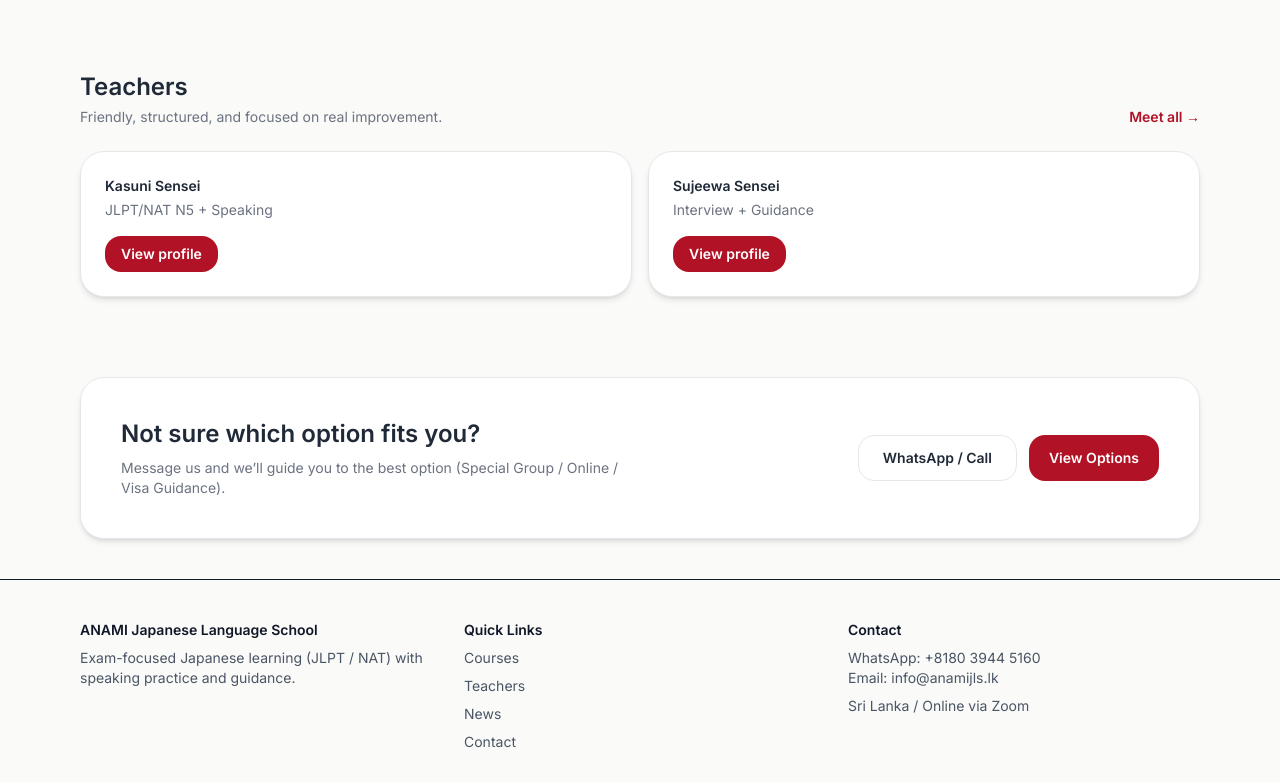
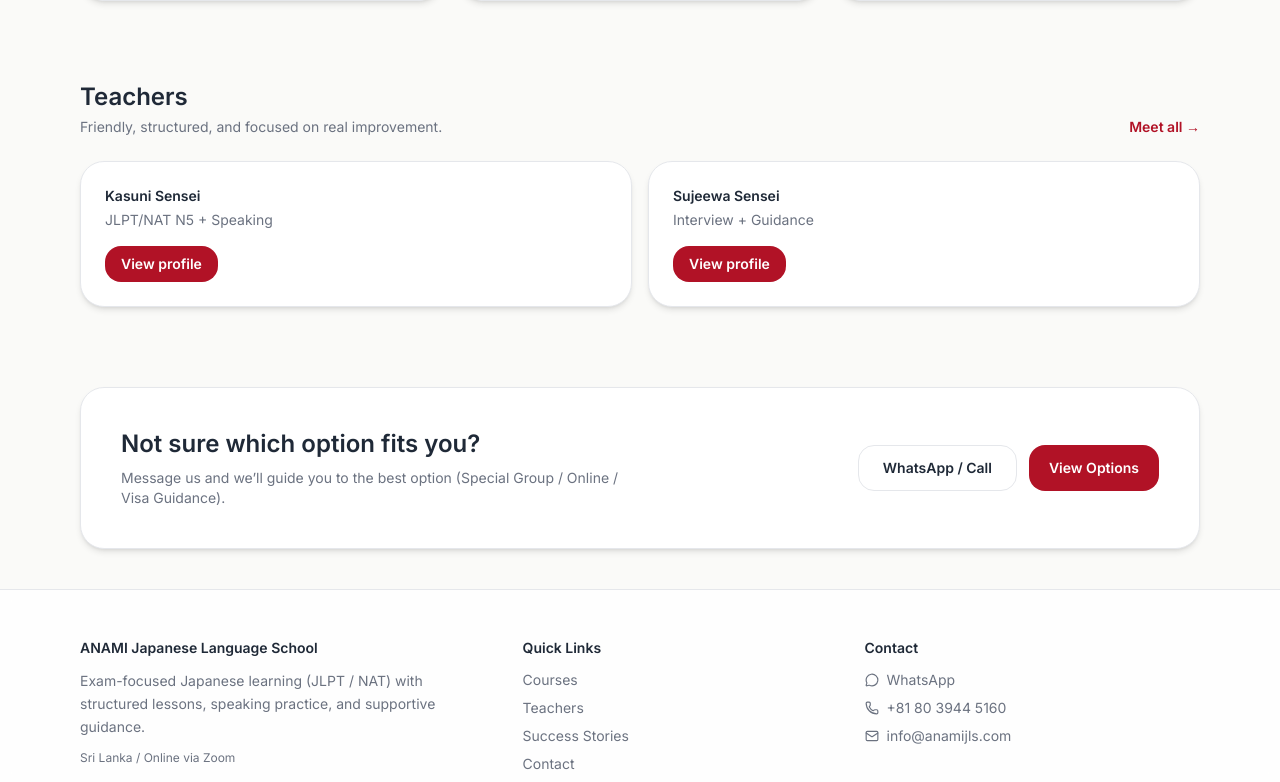
Before and after one commit to MithilaRasanjith/anami-site, a Next.js app: page / in a window 1280 px wide. Shown: the part 2015-2797 px from the top of the page. Built offline with nearby package versions, Linux system fonts and the light colour scheme.

Commit message:
Upgrade Navbar, Footer

```diff
--- a/components/Footer.tsx
+++ b/components/Footer.tsx
@@ -1,37 +1,100 @@
+import Link from "next/link";
+import { Phone, Mail, MessageCircle } from "lucide-react";
+
 export default function Footer({ year }: { year: number }) {
   return (
-    <footer className="border-t">
-      <div className="mx-auto max-w-6xl px-4 py-10">
-        <div className="grid gap-8 md:grid-cols-3">
-          <div>
-            <div className="text-sm font-semibold">ANAMI Japanese Language School</div>
-            <p className="mt-2 text-sm text-gray-600">
-              Exam-focused Japanese learning (JLPT / NAT) with speaking practice and guidance.
+    <footer className="border-t border-border-light bg-bg-white/80 backdrop-blur">
+      <div className="mx-auto max-w-6xl px-4 py-12">
+
+        {/* ✅ ADJUSTED GRID WEIGHT */}
+        <div className="grid gap-10 md:grid-cols-[1.2fr_0.9fr_1fr]">
+
+          {/* BRAND */}
+          <div className="space-y-3">
+            <div className="text-sm font-semibold text-text-primary">
+              ANAMI Japanese Language School
+            </div>
+
+            <p className="text-sm leading-relaxed text-text-muted">
+              Exam-focused Japanese learning (JLPT / NAT) with structured lessons,
+              speaking practice, and supportive guidance.
             </p>
-          </div>
 
-          <div>
-            <div className="text-sm font-semibold">Quick Links</div>
-            <div className="mt-2 flex flex-col gap-2 text-sm text-gray-600">
-              <a className="hover:underline" href="/courses">Courses</a>
-              <a className="hover:underline" href="/teachers">Teachers</a>
-              <a className="hover:underline" href="/news">News</a>
-              <a className="hover:underline" href="/contact">Contact</a>
+            <div className="text-xs text-text-muted">
+              Sri Lanka / Online via Zoom
             </div>
           </div>
 
-          <div>
-            <div className="text-sm font-semibold">Contact</div>
-            <div className="mt-2 text-sm text-gray-600">
-              <div>WhatsApp: +8180 3944 5160</div>
-              <div>Email: info@anamijls.lk</div>
-              <div className="mt-2">Sri Lanka / Online via Zoom</div>
+          {/* QUICK LINKS */}
+          <div className="space-y-3">
+            <div className="text-sm font-semibold text-text-primary">
+              Quick Links
+            </div>
+
+            <div className="flex flex-col gap-2 text-sm">
+              <Link href="/courses" className="text-text-muted hover:text-text-primary">
+                Courses
+              </Link>
+              <Link href="/teachers" className="text-text-muted hover:text-text-primary">
+                Teachers
+              </Link>
+              <Link href="/success-stories" className="text-text-muted hover:text-text-primary">
+                Success Stories
+              </Link>
+              <Link href="/contact" className="text-text-muted hover:text-text-primary">
+                Contact
+              </Link>
+            </div>
+          </div>
+
+          {/* CONTACT */}
+          <div className="space-y-3">
+            <div className="text-sm font-semibold text-text-primary">
+              Contact
+            </div>
+
+            <div className="flex flex-col gap-2 text-sm">
+
+              <a
+                href="https://wa.me/818039445160"
+                target="_blank"
+                rel="noopener noreferrer"
+                className="flex items-center gap-2 text-text-muted hover:text-text-primary"
+              >
+                <MessageCircle size={14} />
+                WhatsApp
+              </a>
+
+              <a
+                href="tel:+818039445160"
+                className="flex items-center gap-2 text-text-muted hover:text-text-primary"
+              >
+                <Phone size={14} />
+                +81 80 3944 5160
+              </a>
+
+              <a
+                href="mailto:info@anamijls.com"
+                className="flex items-center gap-2 text-text-muted hover:text-text-primary"
+              >
+                <Mail size={14} />
+                info@anamijls.com
+              </a>
             </div>
           </div>
         </div>
 
-        <div className="mt-10 text-xs text-gray-500">
-          © {year} ANAMI Japanese Language School. All rights reserved.
+        {/* LOWER BAR */}
+        <div className="mt-10 border-t border-border-light pt-6">
+          <div className="flex flex-col gap-2 text-xs text-text-muted md:flex-row md:items-center md:justify-between">
+            <div>
+              © {year} ANAMI Japanese Language School. All rights reserved.
+            </div>
+
+            <div>
+              Guidance only — ANAMI is not an agency.
+            </div>
+          </div>
         </div>
       </div>
     </footer>
--- a/components/Navbar.tsx
+++ b/components/Navbar.tsx
@@ -1,7 +1,9 @@
 "use client";
 
 import Link from "next/link";
-import { useEffect, useRef, useState } from "react";
+import { useEffect, useMemo, useRef, useState } from "react";
+import { usePathname } from "next/navigation";
+import { ChevronDown, Menu, X } from "lucide-react";
 
 const courseLinks = [
   { label: "Special Group Class – N5", href: "/courses/special-group-n5" },
@@ -16,13 +18,41 @@
   { label: "Contact", href: "/contact" },
 ];
 
+function cx(...classes: Array<string | false | null | undefined>) {
+  return classes.filter(Boolean).join(" ");
+}
+
+function isActivePath(pathname: string, href: string) {
+  if (href === "/") return pathname === "/";
+  return pathname === href || pathname.startsWith(href + "/");
+}
+
 export default function Navbar() {
+  const pathname = usePathname();
+
   const [mobileOpen, setMobileOpen] = useState(false);
   const [coursesOpen, setCoursesOpen] = useState(false);
 
   const coursesBtnRef = useRef<HTMLButtonElement | null>(null);
   const coursesPanelRef = useRef<HTMLDivElement | null>(null);
 
+  // Close menus on route change
+  useEffect(() => {
+    setMobileOpen(false);
+    setCoursesOpen(false);
+  }, [pathname]);
+
+  // Prevent body scroll when mobile menu open (micro-UX)
+  useEffect(() => {
+    if (!mobileOpen) return;
+    const prev = document.body.style.overflow;
+    document.body.style.overflow = "hidden";
+    return () => {
+      document.body.style.overflow = prev;
+    };
+  }, [mobileOpen]);
+
+  // ESC to close
   useEffect(() => {
     function onKeyDown(e: KeyboardEvent) {
       if (e.key === "Escape") {
@@ -30,7 +60,12 @@
         setMobileOpen(false);
       }
     }
+    document.addEventListener("keydown", onKeyDown);
+    return () => document.removeEventListener("keydown", onKeyDown);
+  }, []);
 
+  // Click outside to close courses dropdown
+  useEffect(() => {
     function onMouseDown(e: MouseEvent) {
       const t = e.target as Node;
       if (
@@ -43,21 +78,20 @@
         setCoursesOpen(false);
       }
     }
-
-    document.addEventListener("keydown", onKeyDown);
     document.addEventListener("mousedown", onMouseDown);
-    return () => {
-      document.removeEventListener("keydown", onKeyDown);
-      document.removeEventListener("mousedown", onMouseDown);
-    };
+    return () => document.removeEventListener("mousedown", onMouseDown);
   }, [coursesOpen]);
 
+  const coursesIsActive = useMemo(() => {
+    return pathname.startsWith("/courses") || pathname.startsWith("/visa-guidance");
+  }, [pathname]);
+
   return (
-    <header className="sticky top-0 z-50 border-b border-border-light bg-bg-white/90 backdrop-blur">
+    <header className="sticky top-0 z-50 border-b border-border-light bg-bg-white/80 backdrop-blur">
       <nav className="mx-auto flex max-w-6xl items-center justify-between px-4 py-3">
         {/* BRAND */}
-        <Link href="/" className="flex items-center gap-3">
-          <span className="inline-flex h-9 w-9 items-center justify-center rounded-xl border border-border-light bg-bg-white text-sm font-semibold">
+        <Link href="/" className="group flex items-center gap-3">
+          <span className="inline-flex h-9 w-9 items-center justify-center rounded-xl border border-border-light bg-bg-white text-sm font-semibold text-text-primary transition group-hover:-translate-y-0.5 group-hover:shadow-sm">
             AN
           </span>
           <div className="leading-tight">
@@ -74,105 +108,185 @@
               ref={coursesBtnRef}
               type="button"
               onClick={() => setCoursesOpen((v) => !v)}
-              className="flex items-center gap-1 text-sm font-medium text-text-primary hover:text-brand"
+              className={cx(
+                "flex items-center gap-1 rounded-xl px-2 py-1 text-sm font-medium transition hover:bg-bg-soft focus:outline-none focus:ring-2 focus:ring-border-light",
+                coursesIsActive ? "text-brand" : "text-text-primary"
+              )}
               aria-haspopup="menu"
               aria-expanded={coursesOpen}
             >
               Courses
-              <span className="text-text-muted">▾</span>
+              <ChevronDown
+                size={16}
+                className={cx(
+                  "text-text-muted transition",
+                  coursesOpen && "rotate-180"
+                )}
+              />
             </button>
 
-            {coursesOpen && (
+            {/* dropdown panel */}
             <div
               ref={coursesPanelRef}
               role="menu"
-                className="absolute left-0 mt-3 w-72 overflow-hidden rounded-2xl border border-border-light bg-bg-white shadow-md"
+              className={cx(
+                "absolute left-0 mt-3 w-80 overflow-hidden rounded-2xl border border-border-light bg-bg-white shadow-md",
+                "transition-all duration-200 ease-out",
+                coursesOpen
+                  ? "opacity-100 translate-y-0 pointer-events-auto"
+                  : "opacity-0 -translate-y-1 pointer-events-none"
+              )}
             >
               <div className="px-4 py-3 text-xs font-semibold text-text-muted">
                 Current offerings
               </div>
 
               <div className="flex flex-col">
-                  {courseLinks.map((item) => (
+                {courseLinks.map((item) => {
+                  const active = isActivePath(pathname, item.href);
+                  return (
                     <Link
                       key={item.href}
                       href={item.href}
                       role="menuitem"
-                      className="px-4 py-3 text-sm text-text-primary hover:bg-bg-soft"
+                      className={cx(
+                        "px-4 py-3 text-sm transition hover:bg-bg-soft focus:outline-none focus:bg-bg-soft",
+                        active ? "text-brand" : "text-text-primary"
+                      )}
                       onClick={() => setCoursesOpen(false)}
                     >
                       {item.label}
                     </Link>
-                  ))}
+                  );
+                })}
               </div>
 
               <div className="border-t border-border-light bg-bg-soft px-4 py-3">
                 <Link
                   href="/courses"
-                    className="text-sm font-semibold text-text-primary hover:text-brand"
+                  className={cx(
+                    "text-sm font-semibold transition hover:underline",
+                    pathname.startsWith("/courses") ? "text-brand" : "text-text-primary"
+                  )}
                   onClick={() => setCoursesOpen(false)}
                 >
                   View all options →
                 </Link>
               </div>
             </div>
-            )}
           </div>
 
-          {navLinks.map((l) => (
+          {navLinks.map((l) => {
+            const active = isActivePath(pathname, l.href);
+            return (
               <Link
                 key={l.href}
                 href={l.href}
-              className="text-sm font-medium text-text-primary hover:text-brand"
+                className={cx(
+                  "rounded-xl px-2 py-1 text-sm font-medium transition hover:bg-bg-soft focus:outline-none focus:ring-2 focus:ring-border-light",
+                  active ? "text-brand" : "text-text-primary"
+                )}
               >
                 {l.label}
               </Link>
-          ))}
+            );
+          })}
         </div>
 
         {/* DESKTOP CTA */}
         <div className="hidden items-center gap-3 md:flex">
-          <Link
-            href="/register"
-            className="rounded-2xl bg-brand px-4 py-2 text-sm font-semibold text-white hover:bg-brand-hover"
-          >
-            Register
+          <Link href="/contact" className="btn-outline">
+            WhatsApp / Call
+          </Link>
+          <Link href="/register" className="btn-primary">
+            Register Now
           </Link>
         </div>
 
         {/* MOBILE BUTTON */}
         <button
           type="button"
-          className="rounded-2xl border border-border-light bg-bg-white px-3 py-2 text-sm font-semibold text-text-primary hover:bg-bg-soft md:hidden"
+          className="inline-flex items-center justify-center rounded-2xl border border-border-light bg-bg-white px-3 py-2 text-sm font-semibold text-text-primary transition hover:bg-bg-soft focus:outline-none focus:ring-2 focus:ring-border-light md:hidden"
           onClick={() => setMobileOpen((v) => !v)}
-          aria-label="Open menu"
+          aria-label={mobileOpen ? "Close menu" : "Open menu"}
           aria-expanded={mobileOpen}
         >
-          ☰
+          {mobileOpen ? <X size={18} /> : <Menu size={18} />}
         </button>
       </nav>
 
-      {/* MOBILE MENU */}
-      {mobileOpen && (
-        <div className="border-t border-border-light bg-bg-white md:hidden">
-          <div className="mx-auto max-w-6xl px-4 py-4">
-            <div className="flex flex-col gap-2">
-              <div className="rounded-2xl border border-border-light bg-bg-white p-3 shadow-md">
+      {/* MOBILE MENU OVERLAY + PANEL */}
+      <div
+        className={cx(
+          "md:hidden",
+          "fixed inset-0 z-50",
+          mobileOpen ? "pointer-events-auto" : "pointer-events-none"
+        )}
+        aria-hidden={!mobileOpen}
+      >
+        {/* overlay */}
+        <div
+          className={cx(
+            "absolute inset-0 bg-black/20 transition-opacity",
+            mobileOpen ? "opacity-100" : "opacity-0"
+          )}
+          onClick={() => setMobileOpen(false)}
+        />
+
+        {/* panel */}
+        <div
+          className={cx(
+            "absolute right-0 top-0 h-full w-[86%] max-w-sm border-l border-border-light bg-bg-white shadow-xl",
+            "transition-transform duration-200 ease-out",
+            mobileOpen ? "translate-x-0" : "translate-x-full"
+          )}
+        >
+          <div className="flex items-center justify-between border-b border-border-light px-4 py-4">
+            <div className="text-sm font-semibold text-text-primary">Menu</div>
             <button
               type="button"
-                  className="flex w-full items-center justify-between text-sm font-semibold text-text-primary"
+              className="rounded-xl border border-border-light bg-bg-white p-2 text-text-primary hover:bg-bg-soft"
+              onClick={() => setMobileOpen(false)}
+              aria-label="Close menu"
+            >
+              <X size={18} />
+            </button>
+          </div>
+
+          <div className="px-4 py-4 space-y-3">
+            {/* Courses accordion */}
+            <div className="rounded-2xl border border-border-light bg-bg-white">
+              <button
+                type="button"
+                className="flex w-full items-center justify-between px-4 py-3 text-sm font-semibold text-text-primary"
                 onClick={() => setCoursesOpen((v) => !v)}
+                aria-expanded={coursesOpen}
               >
-                  Courses <span className="text-text-muted">▾</span>
+                Courses
+                <ChevronDown
+                  size={16}
+                  className={cx("text-text-muted transition", coursesOpen && "rotate-180")}
+                />
               </button>
 
-                {coursesOpen && (
-                  <div className="mt-3 flex flex-col">
-                    {courseLinks.map((item) => (
+              <div
+                className={cx(
+                  "grid overflow-hidden transition-all duration-200 ease-out",
+                  coursesOpen ? "grid-rows-[1fr]" : "grid-rows-[0fr]"
+                )}
+              >
+                <div className="min-h-0">
+                  <div className="border-t border-border-light px-2 py-2">
+                    {courseLinks.map((item) => {
+                      const active = isActivePath(pathname, item.href);
+                      return (
                         <Link
                           key={item.href}
                           href={item.href}
-                        className="rounded-xl px-2 py-2 text-sm text-text-primary hover:bg-bg-soft"
+                          className={cx(
+                            "block rounded-xl px-3 py-2 text-sm transition hover:bg-bg-soft",
+                            active ? "text-brand font-semibold" : "text-text-primary"
+                          )}
                           onClick={() => {
                             setMobileOpen(false);
                             setCoursesOpen(false);
@@ -180,10 +294,15 @@
                         >
                           {item.label}
                         </Link>
-                    ))}
+                      );
+                    })}
+
                     <Link
                       href="/courses"
-                      className="mt-1 rounded-xl px-2 py-2 text-sm font-semibold text-text-primary hover:bg-bg-soft"
+                      className={cx(
+                        "mt-1 block rounded-xl px-3 py-2 text-sm font-semibold transition hover:bg-bg-soft",
+                        pathname.startsWith("/courses") ? "text-brand" : "text-text-primary"
+                      )}
                       onClick={() => {
                         setMobileOpen(false);
                         setCoursesOpen(false);
@@ -192,40 +311,58 @@
                       View all options →
                     </Link>
                   </div>
-                )}
+                </div>
+              </div>
             </div>
 
-              {navLinks.map((l) => (
+            {/* Links */}
+            <div className="space-y-2">
+              {navLinks.map((l) => {
+                const active = isActivePath(pathname, l.href);
+                return (
                   <Link
                     key={l.href}
                     href={l.href}
-                  className="rounded-2xl border border-border-light bg-bg-white px-4 py-3 text-sm font-semibold text-text-primary hover:bg-bg-soft"
+                    className={cx(
+                      "block rounded-2xl border border-border-light bg-bg-white px-4 py-3 text-sm font-semibold transition hover:bg-bg-soft",
+                      active && "text-brand"
+                    )}
                     onClick={() => setMobileOpen(false)}
                   >
                     {l.label}
                   </Link>
-              ))}
+                );
+              })}
+            </div>
 
+            {/* CTAs */}
             <div className="grid grid-cols-2 gap-2 pt-2">
               <Link
                 href="/contact"
-                  className="rounded-2xl border border-border-light bg-bg-white px-4 py-3 text-center text-sm font-semibold text-text-primary hover:bg-bg-soft"
+                className="btn-outline w-full justify-center"
                 onClick={() => setMobileOpen(false)}
               >
                 WhatsApp
               </Link>
               <Link
                 href="/register"
-                  className="rounded-2xl bg-brand px-4 py-3 text-center text-sm font-semibold text-white hover:bg-brand-hover"
+                className="btn-primary w-full justify-center"
                 onClick={() => setMobileOpen(false)}
               >
                 Register
               </Link>
             </div>
+
+            {/* small helper */}
+            <div className="pt-2 text-xs text-text-muted">
+              Email:{" "}
+              <a className="font-semibold text-text-primary hover:underline" href="mailto:info@anamijls.com">
+                info@anamijls.com
+              </a>
             </div>
           </div>
         </div>
-      )}
+      </div>
     </header>
   );
 }
```
Lines whose indentation alone changed are shown as unchanged.
